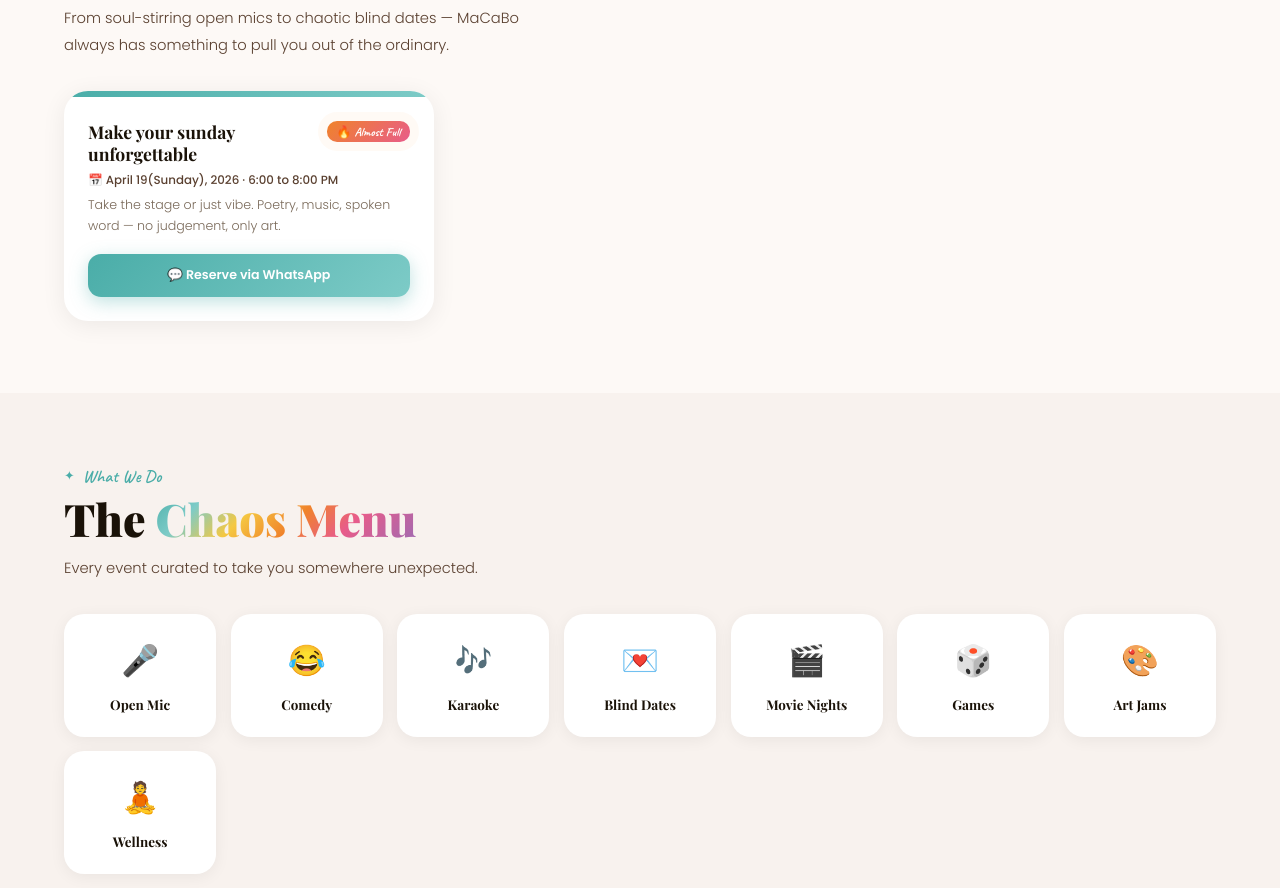
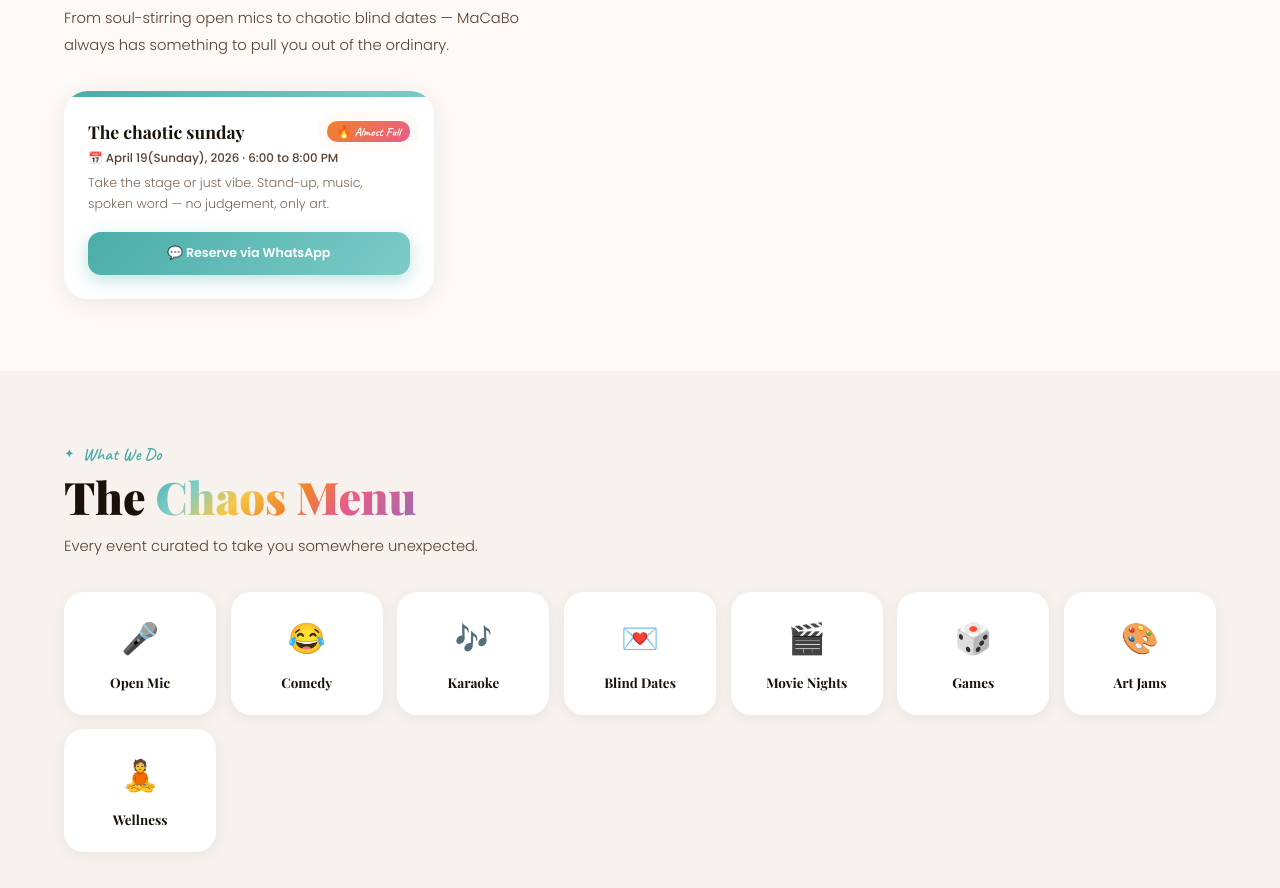
Before and after one commit to Mayur5717/lifeisart, a plain HTML site: page index.html in a window 1280 px wide. Shown: the part 1006-1894 px from the top of the page. Drawn offline with nearby package versions, Linux system fonts and the light colour scheme; a web font is replaced by a local one.

Commit message:
Update index.html

```diff
--- a/index.html
+++ b/index.html
@@ -600,10 +600,10 @@
       <div class="ev-bar"></div>
       <div class="ev-body">
         <!-- <div class="ev-chip">🎤 Open Mic</div> -->
-        <div class="ev-top-row"><div class="ev-name">Make your sunday unforgettable</div><div class="hot">🔥 Almost Full</div></div>
+        <div class="ev-top-row"><div class="ev-name">The chaotic sunday </div><div class="hot">🔥 Almost Full</div></div>
         <div class="ev-date">📅 April 19(Sunday), 2026 · 6:00 to 8:00 PM</div>
         <!-- <div class="ev-seats"><div class="sbar"><div class="sfill" style="width:0" data-w="85%"></div></div>3 seats left</div> -->
-        <p class="ev-desc">Take the stage or just vibe. Poetry, music, spoken word — no judgement, only art.</p>
+        <p class="ev-desc">Take the stage or just vibe. Stand-up, music, spoken word — no judgement, only art.</p>
         <button type="button" class="btn-book">💬 Reserve via WhatsApp</button>
       </div>
     </div>
```
